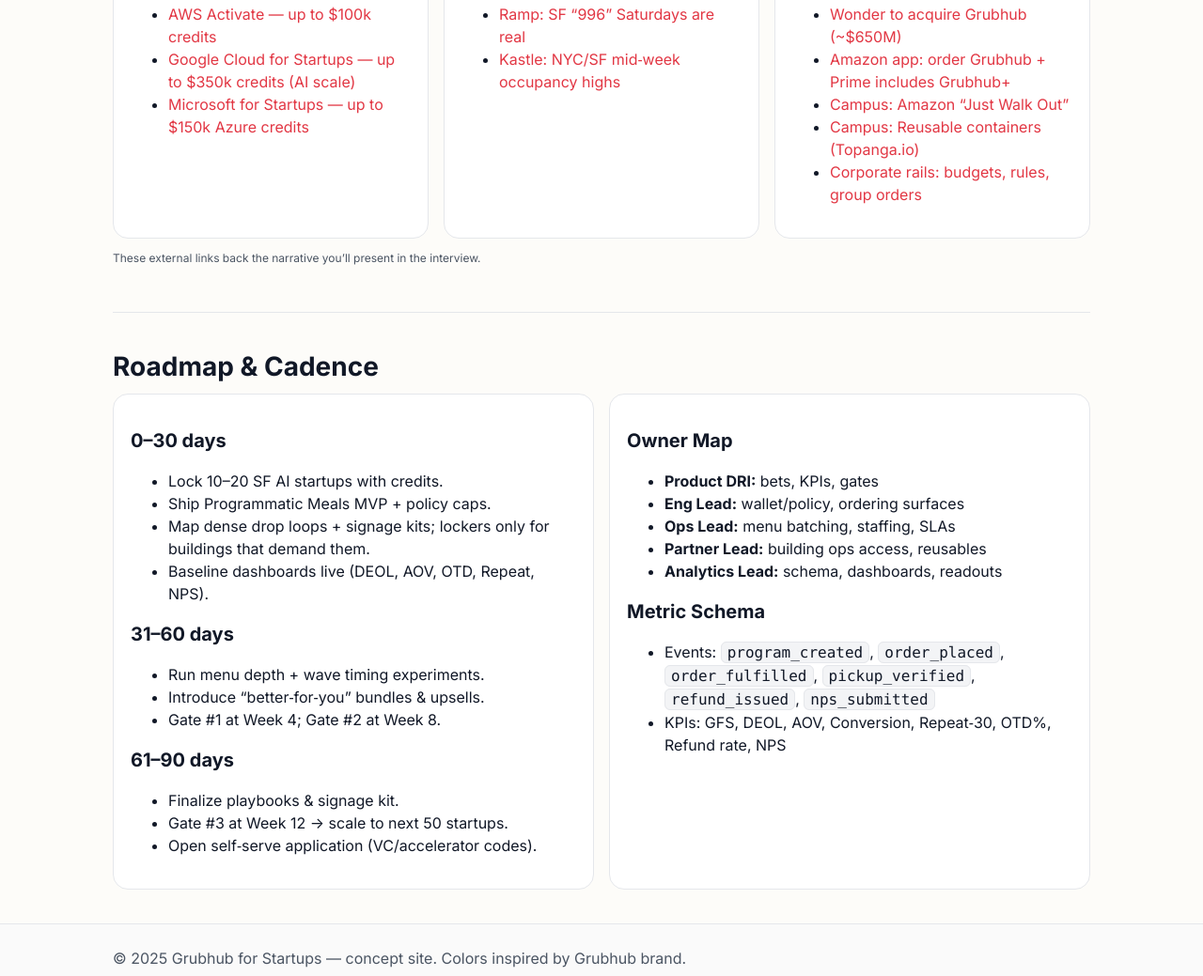
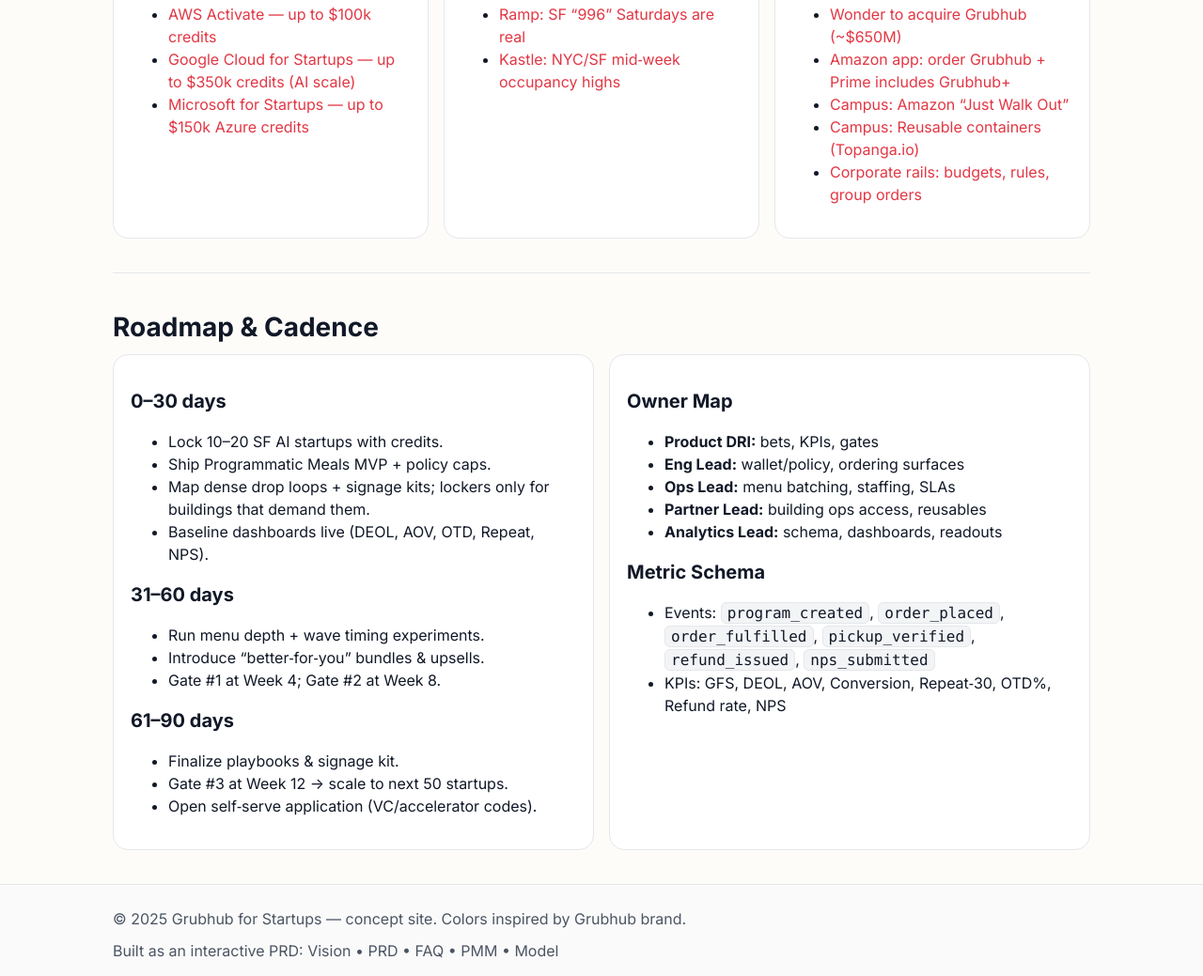
Before and after one commit to vasunam/codexpractice, a plain HTML site: page index.html in a window 1280 px wide. Shown: the part 4447-5486 px from the top of the page at 94% size. Drawn offline with nearby package versions, Linux system fonts and the light colour scheme.

Commit message:
Remove interview reference from evidence section
- Removed sentence about external links backing interview narrative
- Cleaner presentation of evidence and comps

```diff
--- a/index.html
+++ b/index.html
@@ -372,7 +372,6 @@
           </ul>
         </div>
       </div>
-      <p class="mini">These external links back the narrative you’ll present in the interview.</p>
     </section>
 
     <section id="roadmap">
```
